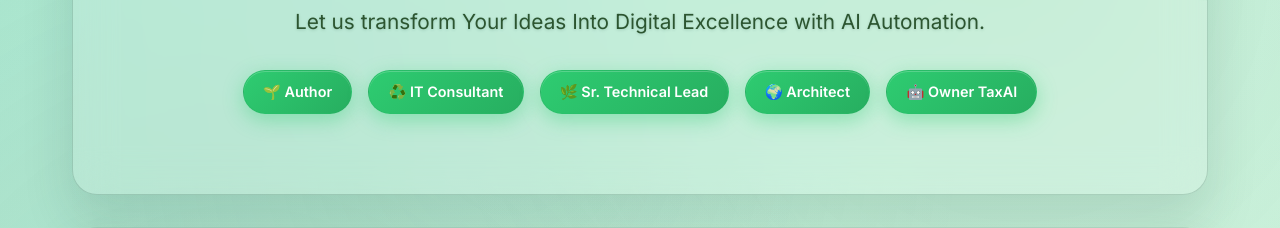
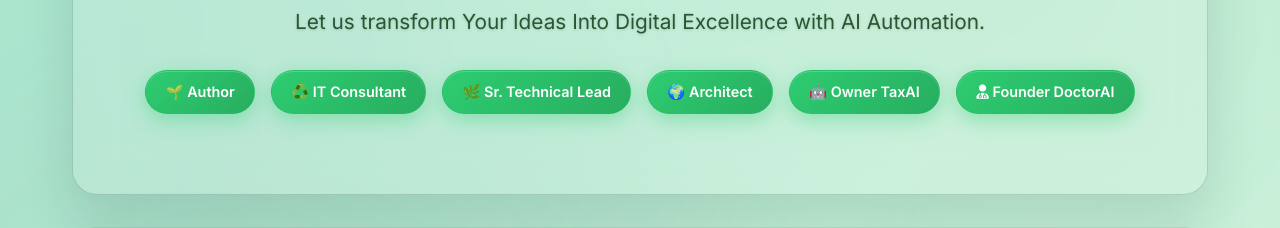
Before and after one commit to johnkocer/johnkocer.github.io, a plain HTML site: page index.html in a window 1280 px wide. Shown: the part 182-410 px from the top of the page. Drawn offline with nearby package versions, Linux system fonts and the light colour scheme.

```diff
--- a/index.html
+++ b/index.html
@@ -421,6 +421,7 @@
                 <span class="role-tag">🌿 Sr. Technical Lead</span>
                 <span class="role-tag">🌍 Architect</span>
                 <span class="role-tag">🤖 Owner TaxAI</span>
+                <span class="role-tag"><i class="fa-solid fa-user-md" aria-hidden="true"></i> Founder DoctorAI</span>
                 <!-- <span class="role-tag">✨ Owner PruvaSilver</span> -->
             </div>
         </section>
```
